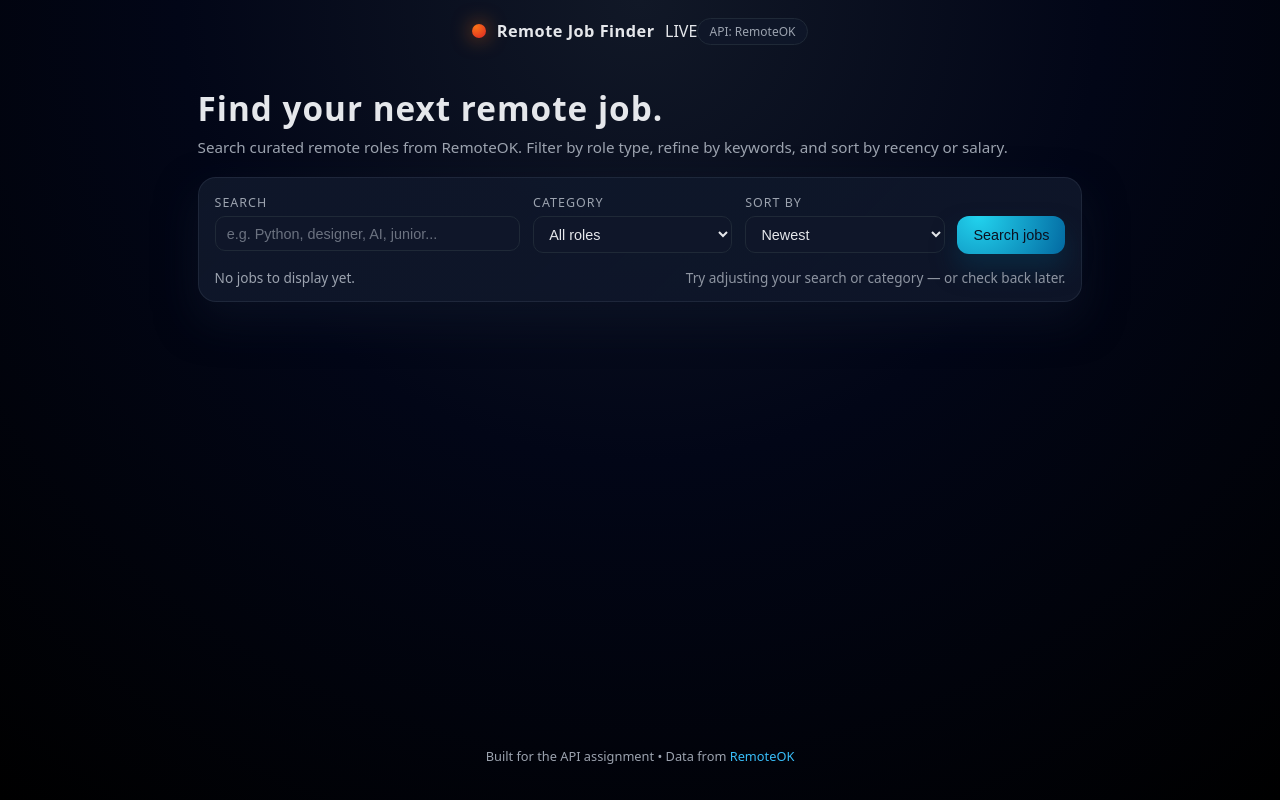
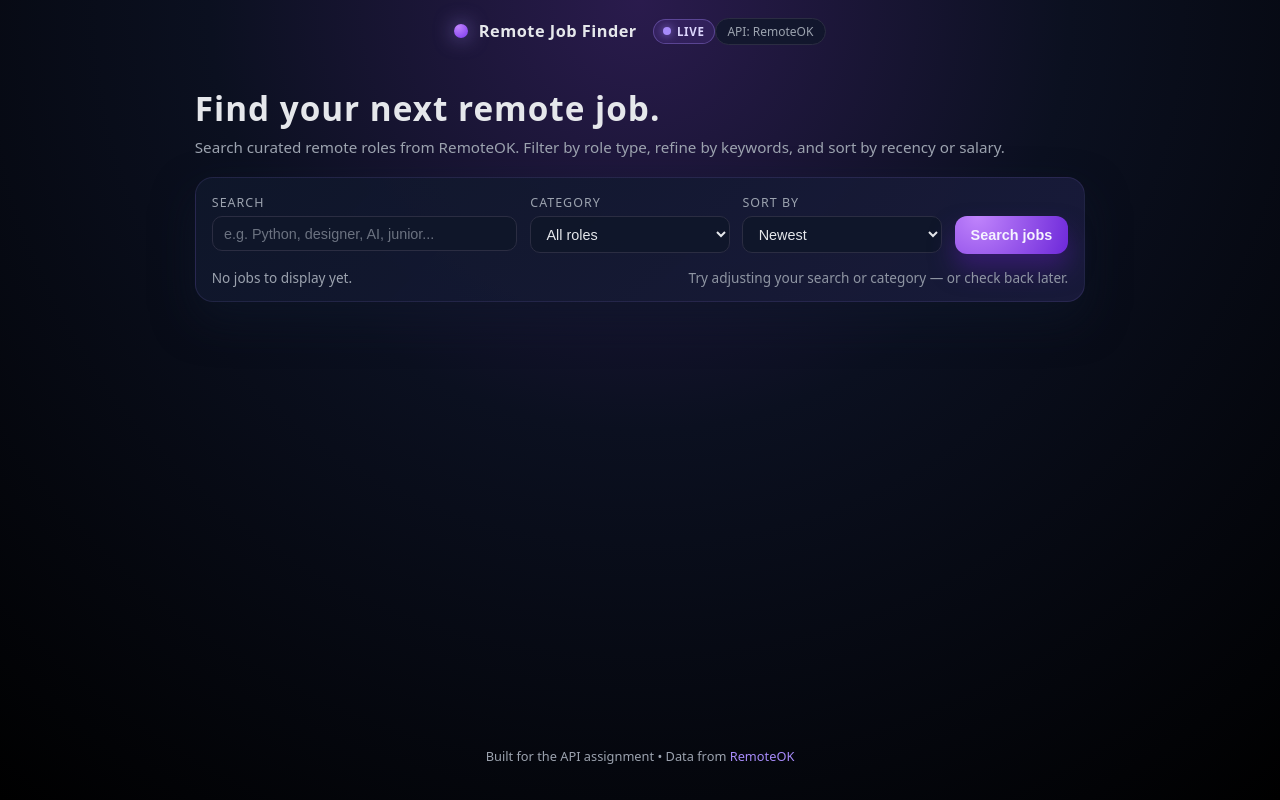
Before and after one commit to endahiro/remote-job-finder, a Flask app: page / in a window 1280 px wide. Run offline with Flask 2, Linux system fonts and the light colour scheme; data that the repository does not hold is empty.

Commit message:
Update styling and redeploy on new servers

```diff
--- a/static/style.css
+++ b/static/style.css
@@ -1,11 +1,11 @@
 :root {
-  --bg: #050816;
-  --bg-elevated: #0b1020;
-  --accent: #38bdf8;
-  --accent-soft: rgba(56, 189, 248, 0.1);
+  --bg: #070815;
+  --bg-elevated: #0f1024;
+  --accent: #a78bfa;
+  --accent-soft: rgba(167, 139, 250, 0.12);
   --text-main: #e5e7eb;
   --text-muted: #9ca3af;
-  --border-subtle: #1f2937;
+  --border-subtle: #2b2d42;
   --danger-bg: #fee2e2;
   --danger-border: #fecaca;
   --danger-text: #b91c1c;
@@ -30,7 +30,7 @@ body {
   padding: 0;
   font-family: system-ui, -apple-system, BlinkMacSystemFont, "SF Pro Text",
     "Segoe UI", sans-serif;
-  background: radial-gradient(circle at top, #111827 0, #020617 45%, #000 100%);
+  background: radial-gradient(circle at top, #2a1b4d 0, #0b1020 42%, #000 100%);
   color: var(--text-main);
 }
 
@@ -64,20 +64,44 @@ body {
   display: flex;
   align-items: center;
   gap: 0.65rem;
+  flex-wrap: wrap;
 }
 
 .logo-dot {
   width: 14px;
   height: 14px;
   border-radius: 999px;
-  background: radial-gradient(circle at 30% 20%, #f97316, #dc2626);
-  box-shadow: 0 0 20px rgba(249, 115, 22, 0.7);
+  background: radial-gradient(circle at 30% 20%, #c084fc, #7c3aed);
+  box-shadow: 0 0 20px rgba(167, 139, 250, 0.7);
 }
 
 .logo-text {
   font-weight: 600;
   letter-spacing: 0.03em;
   font-size: 1.02rem;
+}
+
+.live-indicator {
+  display: inline-flex;
+  align-items: center;
+  gap: 0.35rem;
+  padding: 0.25rem 0.6rem;
+  margin-left: 0.35rem;
+  border-radius: var(--radius-pill);
+  font-size: 0.72rem;
+  font-weight: 600;
+  letter-spacing: 0.06em;
+  background: rgba(139, 92, 246, 0.12);
+  border: 1px solid rgba(167, 139, 250, 0.35);
+  color: #ddd6fe;
+}
+
+.live-dot {
+  width: 8px;
+  height: 8px;
+  border-radius: 999px;
+  background: #a78bfa;
+  box-shadow: 0 0 10px rgba(167, 139, 250, 0.85);
 }
 
 .top-meta {
@@ -139,11 +163,11 @@ body {
   background: linear-gradient(
     135deg,
     rgba(15, 23, 42, 0.96),
-    rgba(15, 23, 42, 0.9)
+    rgba(26, 27, 60, 0.93)
   );
   border-radius: var(--radius-lg);
   box-shadow: var(--shadow-soft);
-  border: 1px solid rgba(148, 163, 184, 0.12);
+  border: 1px solid rgba(167, 139, 250, 0.12);
 }
 
 .filters {
@@ -201,11 +225,11 @@ body {
   border-radius: 12px;
   border: none;
   font-size: 0.9rem;
-  font-weight: 500;
+  font-weight: 600;
   cursor: pointer;
-  background: radial-gradient(circle at 20% 0, #22d3ee, #0369a1);
-  color: #0b1120;
-  box-shadow: 0 15px 25px rgba(8, 47, 73, 0.7);
+  background: radial-gradient(circle at 20% 0, #c084fc, #6d28d9);
+  color: #f5f3ff;
+  box-shadow: 0 15px 25px rgba(76, 29, 149, 0.55);
   display: inline-flex;
   align-items: center;
   justify-content: center;
```
Also changed, not shown: other parts of static/style.css (+14 -14 lines).
